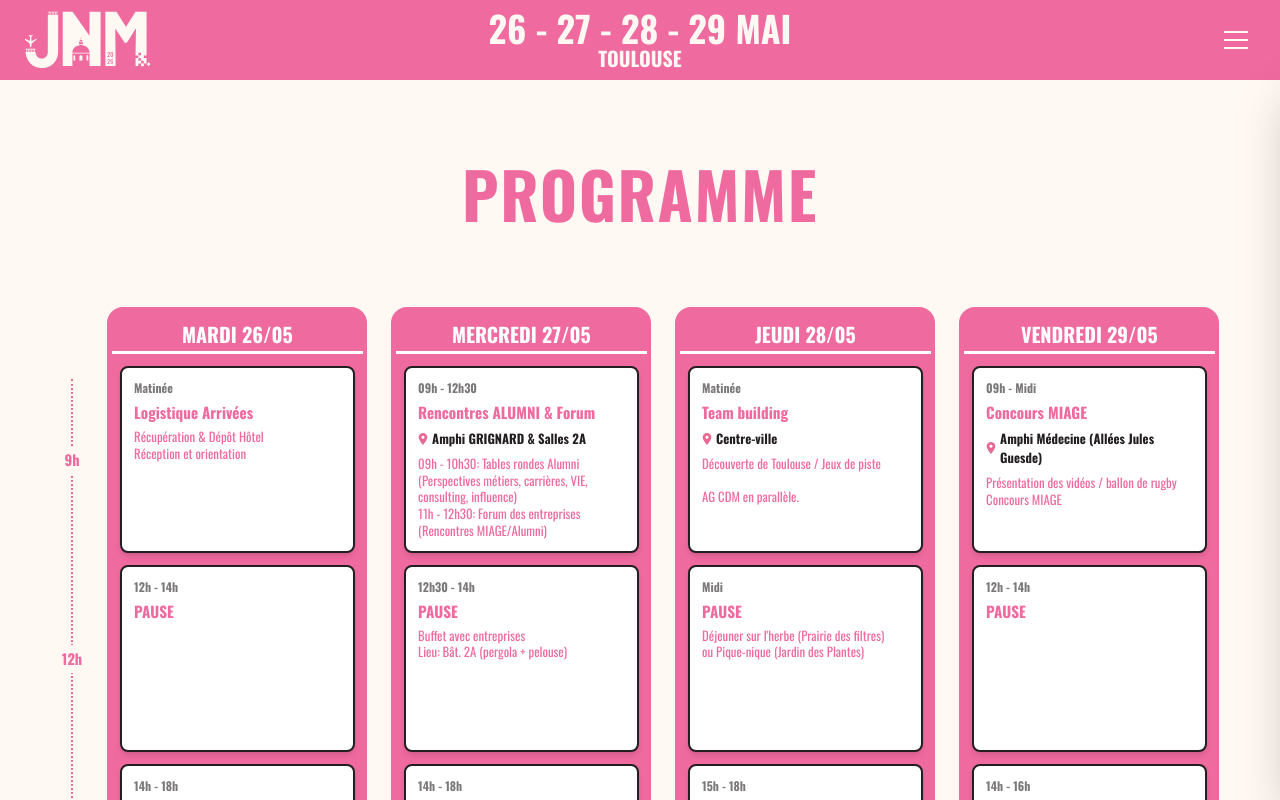
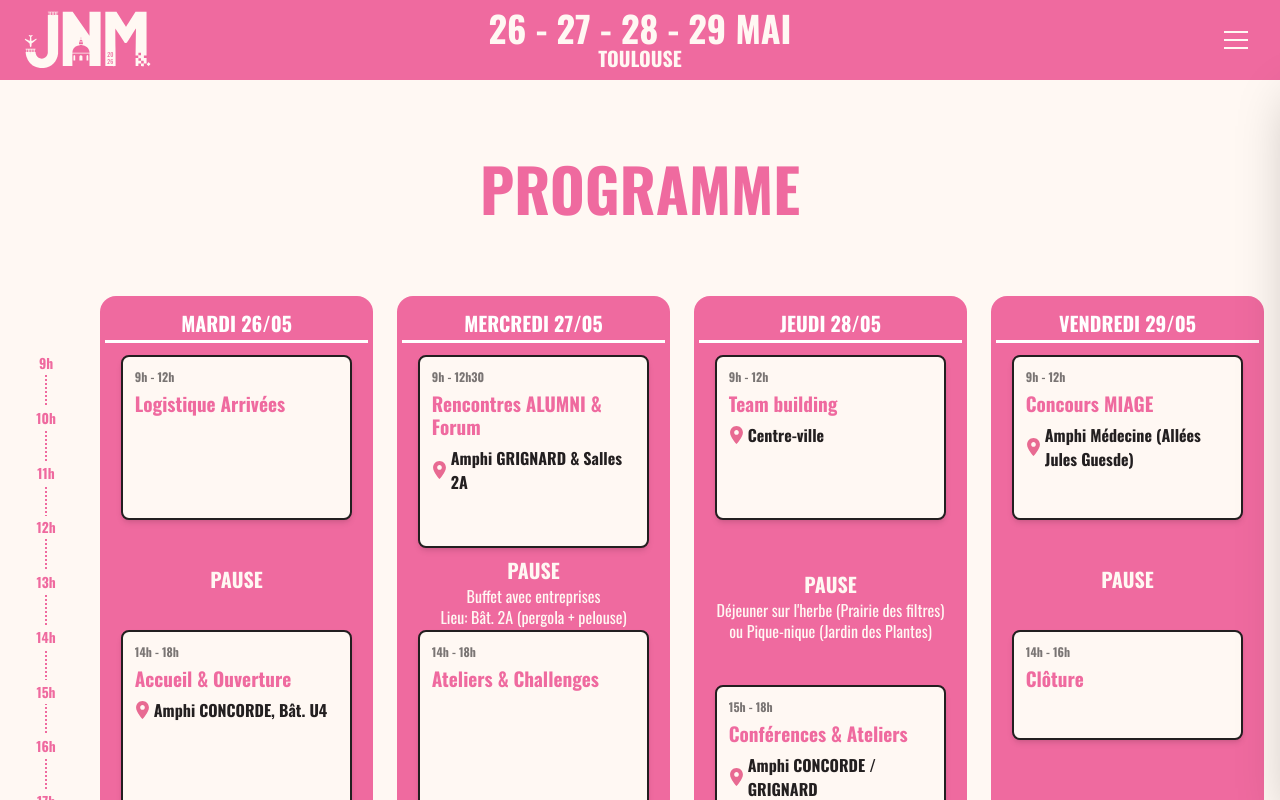
Before and after one commit to JPX87/jnm2026-front, a Next.js app: page /programme in a window 1280 px wide. Shown: the top 800 px of the page. Built offline with nearby package versions, Linux system fonts and the light colour scheme.

Commit message:
feat: Review 2 - Part Guillaume (#58)
* feat: Review 2 - Part Guillaume

```diff
--- a/src/app/(header)/programme/page.tsx
+++ b/src/app/(header)/programme/page.tsx
@@ -1,3 +1,4 @@
+import PageTemplate from "@/components/layout/PageTemplate/PageTemplate";
 import Programme from "@/components/ui/Programme/Programme";
 import { Metadata } from "next";
 
@@ -7,18 +8,9 @@ export const metadata: Metadata = {
 
 export default function ProgrammePage() {
     return (
-        <main className="relative bg-(--color-secondary) min-h-screen text-(--color-seconde-black) dark:bg-(--color-seconde-black) dark:text-(--color-secondary)">
-            <div className="flex flex-col gap-8 md:gap-12 py-8 md:py-12 pt-24 md:pt-32 max-w-7xl mx-auto px-4 sm:px-6 lg:px-8">
-                {/* Hero Section - Title */}
-                <div className="w-full">
-                    <h1 className="text-center text-3xl sm:text-4xl md:text-[3.5rem] lg:text-[4rem] font-black my-[20px] md:my-[30px] text-(--color-primary) uppercase tracking-wide">
-                        PROGRAMME
-                    </h1>
-                </div>
-
-                {/* Content Section */}
-                <Programme />
-            </div>
-        </main>
+        <PageTemplate title="PROGRAMME" className="!bg-(--color-secondary) dark:!bg-(--color-seconde-black) transition-all duration-300" titleClassName="text-(--color-primary)">
+            {/* Content Section */}
+            <Programme />
+        </PageTemplate>
     );
 }
--- a/src/components/ui/Programme/Programme.tsx
+++ b/src/components/ui/Programme/Programme.tsx
@@ -1,116 +1,179 @@
-import React from "react";
+import React, { Fragment } from "react";
 
-const timeSlots = [
-    { name: "Matin", hours: "9h", endTime: "12h" },
-    { name: "Déjeuner", hours: "12h", endTime: "14h" },
-    { name: "Après-midi", hours: "14h", endTime: "18h" },
-    { name: "Soirée", hours: "20h", endTime: "…" },
-] as const;
+// Conversion heure -> nombre
+const timeToMinutes = (time: string): number => {
+    const [hours, minutes] = time.split("h").map(Number);
+    return hours * 60 + (minutes || 0);
+};
 
-type TimeSlot = (typeof timeSlots)[number]["name"];
+// Format heure à partir de minutes depuis minuit
+const minutesToTime = (minutes: number): string => {
+    const h = Math.floor(minutes / 60);
+    const m = minutes % 60;
+    return m === 0 ? `${h}h` : `${h}h${m}`;
+};
+
+interface EventBlock {
+    title?: string;
+    location?: string;
+    content?: string;
+    startTime: string; // Format: "9h", "14h30", etc
+    duration: number; // En heures (peut être 2.5, 3, 4, etc)
+    borderDisable?: boolean;
+}
 
 interface DaySchedule {
     day: string;
-    slots: Record<TimeSlot, { title?: string; location?: string; content?: string; time?: string }>;
+    events: EventBlock[];
 }
 
 const programme: DaySchedule[] = [
     {
         day: "Mardi 26/05",
-        slots: {
-            Matin: {
+        events: [
+            {
                 title: "Logistique Arrivées",
                 content: "Récupération & Dépôt Hôtel\nRéception et orientation",
-                time: "Matinée",
+                startTime: "9h",
+                duration: 3,
             },
-            Déjeuner: {
-                title: "PAUSE"
+            {
+                title: "PAUSE",
+                startTime: "12h",
+                duration: 2,
+                borderDisable: true,
             },
-            "Après-midi": {
-                time: "14h - 18h",
+            {
                 title: "Accueil & Ouverture",
                 location: "Amphi CONCORDE, Bât. U4",
                 content: "14h: Étiquetage bagages & jeux d'attente\n15h: Ouverture JNM26 & Discours\n16h - 18h: Activité « Ice Breaker »",
+                startTime: "14h",
+                duration: 4,
             },
-            Soirée: {
+            {
+                title: "PAUSE",
+                startTime: "18h",
+                duration: 2,
+                borderDisable: true,
+            },
+            {
                 title: "Soirée d'Accueil",
                 location: "Esplanade ou l'Upsidom",
-                content: "Détails à définir"
+                content: "Détails à définir",
+                startTime: "20h",
+                duration: 3,
             },
-        },
+        ],
     },
     {
         day: "Mercredi 27/05",
-        slots: {
-            Matin: {
-                time: "09h - 12h30",
+        events: [
+            {
                 title: "Rencontres ALUMNI & Forum",
                 location: "Amphi GRIGNARD & Salles 2A",
                 content: "09h - 10h30: Tables rondes Alumni (Perspectives métiers, carrières, VIE, consulting, influence)\n11h - 12h30: Forum des entreprises (Rencontres MIAGE/Alumni)",
+                startTime: "9h",
+                duration: 3.5,
             },
-            Déjeuner: {
+            {
                 title: "PAUSE",
                 content: "Buffet avec entreprises\nLieu: Bât. 2A (pergola + pelouse)",
-                time: "12h30 - 14h"
+                startTime: "12h30",
+                duration: 1.5,
+                borderDisable: true,
             },
-            "Après-midi": {
+            {
                 title: "Ateliers & Challenges",
-                time: "14h - 18h",
                 content: "14h - 15h30: Green IT (IA & empreinte carbone / IA conscientisée)\n16h - 18h: E-Sport (Étudiants vs Entreprises avec CGI & EXTIA)",
+                startTime: "14h",
+                duration: 4,
             },
-            Soirée: {
+            {
+                title: "PAUSE",
+                startTime: "18h",
+                duration: 2,
+                borderDisable: true,
+            },
+            {
                 title: "Bowling",
+                startTime: "20h",
+                duration: 3,
             },
-        },
+        ],
     },
     {
         day: "Jeudi 28/05",
-        slots: {
-            Matin: {
-                time: "Matinée",
+        events: [
+            {
                 title: "Team building",
                 location: "Centre-ville",
-                content: "Découverte de Toulouse / Jeux de piste\n\nAG CDM en parallèle."
+                content: "Découverte de Toulouse / Jeux de piste\n\nAG CDM en parallèle.",
+                startTime: "9h",
+                duration: 3,
             },
-            Déjeuner: {
+            {
                 title: "PAUSE",
                 content: "Déjeuner sur l'herbe (Prairie des filtres)\nou Pique-nique (Jardin des Plantes)",
-                time: "Midi"
+                startTime: "12h",
+                duration: 3,
+                borderDisable: true,
             },
-            "Après-midi": {
+            {
                 title: "Conférences & Ateliers",
-                time: "15h - 18h",
                 location: "Amphi CONCORDE / GRIGNARD",
                 content: "15h - 16h30: Conférence Table Ronde (Aéronautique / Cyberdéfense)\n16h45 - 18h: Atelier Pitch en ascenseur (Pecha Kucha)",
+                startTime: "15h",
+                duration: 3,
             },
-            Soirée: {
+            {
+                title: "PAUSE",
+                startTime: "18h",
+                duration: 2,
+                borderDisable: true,
+            },
+            {
                 title: "Soirée conviviale",
                 location: "« Central » de la fac",
-                content: "Quizz MIAGE & JNM (Kahoot)"
+                content: "Quizz MIAGE & JNM (Kahoot)",
+                startTime: "20h",
+                duration: 3,
             },
-        },
+        ],
     },
     {
         day: "Vendredi 29/05",
-        slots: {
-            Matin: {
-                time: "09h - Midi",
+        events: [
+            {
                 title: "Concours MIAGE",
                 location: "Amphi Médecine (Allées Jules Guesde)",
-                content: "Présentation des vidéos / ballon de rugby Concours MIAGE"
+                content: "Présentation des vidéos / ballon de rugby Concours MIAGE",
+                startTime: "9h",
+                duration: 3,
             },
-            Déjeuner: {
-                title: "PAUSE"
+            {
+                title: "PAUSE",
+                startTime: "12h",
+                duration: 2,
+                borderDisable: true,
             },
-            "Après-midi": {
-                time: "14h - 16h",
+            {
                 title: "Clôture",
                 content: "Résultats « Concours MIAGE »\nClôture de l'événement",
+                startTime: "14h",
+                duration: 2,
             },
-            Soirée: {
+            {
+                title: "PAUSE",
+                startTime: "16h",
+                duration: 4,
+                borderDisable: true,
+            },
+            {
                 title: "GALA",
+                startTime: "20h",
+                duration: 3,
             },
-        },
+        ],
     },
 ];
 
@@ -124,99 +187,180 @@ function renderContent(content?: string) {
     ));
 }
 
+function getEndTime(startTime: string, duration: number): string {
+    const startMin = timeToMinutes(startTime);
+    const endMin = startMin + duration * 60;
+    return minutesToTime(endMin);
+}
+
+function getDayTimeRange(events: EventBlock[]): { minTime: number; maxTime: number } {
+    const times = events.map(e => timeToMinutes(e.startTime));
+    const endTimes = events.map(e => timeToMinutes(e.startTime) + e.duration * 60);
+    return {
+        minTime: Math.min(...times),
+        maxTime: Math.max(...endTimes),
+    };
+}
+
+// ── Composant réutilisable pour le rendu d'un événement ──
+interface EventCardProps {
+    event: EventBlock;
+    isPositioned?: boolean; // Si true, utilise le positionnement absolu (desktop)
+    minTime?: number;
+    maxTime?: number;
+}
+
+function EventCard({ event, isPositioned = false, minTime = 0, maxTime = 1440 }: EventCardProps) {
+    let topPercent = 0;
+    let heightPercent = 100;
+
+    if (isPositioned && maxTime > minTime) {
+        const eventStart = timeToMinutes(event.startTime);
+        const eventDuration = event.duration * 60;
+        const dayDurationMinutes = maxTime - minTime;
+        topPercent = ((eventStart - minTime) / dayDurationMinutes) * 100;
+        heightPercent = (eventDuration / dayDurationMinutes) * 100;
+    }
+
+    const isEmptyBlock = event.borderDisable;
+
+    return (
+        <div
+            className={`${isPositioned ? "absolute" : ""} ${isEmptyBlock ? "border-0" : "bg-(--color-secondary) border-2 border-(--color-seconde-black) rounded-lg p-3 shadow-md"
+                } ${!isPositioned && !isEmptyBlock ? "border-2 border-(--color-seconde-black) rounded-lg p-3 text-(--color-seconde-black) flex flex-col gap-1 shadow-md" : ""} text-(--color-seconde-black) flex flex-col gap-1 overflow-hidden`}
+            style={
+                isPositioned
+                    ? {
+                        top: `${topPercent}%`,
+                        height: `${heightPercent}%`,
+                        left: "0.5rem",
+                        right: "0.5rem",
+                    }
+                    : {}
+            }
+        >
+            {!isEmptyBlock ? (
+                <>
+                    <div className="font-bold text-xs text-(--color-seconde-black) opacity-60 mb-[0.15rem] flex items-center gap-1">
+                        {event.startTime} - {getEndTime(event.startTime, event.duration)}
+                    </div>
+                    {event.title && (
+                        <div className="text-(--color-primary) font-extrabold text-[1.2rem] leading-[1.2]">{event.title}</div>
+                    )}
+                    {event.location && (
+                        <div className="font-bold text-md text-(--color-seconde-black) flex items-center gap-1 mt-1">
+                            <svg width="15" height="18" viewBox="0 0 10 14" fill="none" xmlns="http://www.w3.org/2000/svg" className="flex-none flex-shrink-0">
+                                <path d="M5 0C2.24 0 0 2.24 0 5C0 8.75 5 14 5 14C5 14 10 8.75 10 5C10 2.24 7.76 0 5 0ZM5 6.8C4.01 6.8 3.2 5.99 3.2 5C3.2 4.01 4.01 3.2 5 3.2C5.99 3.2 6.8 4.01 6.8 5C6.8 5.99 5.99 6.8 5 6.8Z" fill="#E86A92" />
+                            </svg>
+                            <span className="overflow-hidden text-ellipsis line-clamp-2">{event.location}</span>
+                        </div>
+                    )}
+                </>
+            ) : (
+                <div className="align-center content-center text-(--color-secondary) dark:text-(--color-primary) m-auto">
+                    {event.title && (
+                        <div className="pt-2 text-center text-xl font-extrabold leading-[1.2]">
+                            {event.title}
+                        </div>
+                    )}
+                    {event.location && (
+                        <div className="font-bold text-3xl text-(--color-seconde-black) flex items-center gap-1 mt-1">
+                            <svg width="10" height="12" viewBox="0 0 10 14" fill="none" xmlns="http://www.w3.org/2000/svg" className="flex-none flex-shrink-0">
+                                <path d="M5 0C2.24 0 0 2.24 0 5C0 8.75 5 14 5 14C5 14 10 8.75 10 5C10 2.24 7.76 0 5 0ZM5 6.8C4.01 6.8 3.2 5.99 3.2 5C3.2 4.01 4.01 3.2 5 3.2C5.99 3.2 6.8 4.01 6.8 5C6.8 5.99 5.99 6.8 5 6.8Z" fill="#E86A92" />
+                            </svg>
+                            <span className="overflow-hidden text-ellipsis line-clamp-2">{event.location}</span>
+                        </div>
+                    )}
+                    {event.content && (
+                        <div className="text-center text-md leading-[1.3] mt-1 overflow-hidden text-ellipsis line-clamp-3">
+                            {renderContent(event.content)}
+                        </div>
+                    )}
+                </div>
+            )}
+        </div>
+    );
+}
+
 export default function Programme() {
+    // Calculer les heures min/max globales
+    const allTimes = programme.flatMap(day => {
+        const times = day.events.map(e => timeToMinutes(e.startTime));
+        const endTimes = day.events.map(e => timeToMinutes(e.startTime) + e.duration * 60);
+        return [...times, ...endTimes];
+    });
+
+    const globalMinTime = Math.floor(Math.min(...allTimes) / 60) * 60; // Arrondir à l'heure inf
+    const globalMaxTime = Math.ceil(Math.max(...allTimes) / 60) * 60; // Arrondir à l'heure sup
+    const totalHours = (globalMaxTime - globalMinTime) / 60;
+
+    const renderEventBlock = (event: EventBlock, minTime: number, maxTime: number) => {
+        return <EventCard key={event.startTime} event={event} isPositioned={true} minTime={minTime} maxTime={maxTime} />;
+    };
+
     return (
         <div className="w-full flex justify-center">
-            <div className="hidden md:flex justify-center gap-6 w-full max-w-[1200px]">
+            {/* ── Desktop: Timeline view ── */}
+            <div className="hidden lg:flex justify-center gap-6 w-full max-w-[1400px] px-4">
                 {/* ── Timeline Axis (Left) ── */}
-                <div className="flex flex-col py-[0.8rem] pb-8 relative">
-                    <div className="absolute top-[4.5rem] bottom-8 left-1/2 -translate-x-1/2 w-[2px] border-l-[2px] border-dotted border-(--color-primary) dark:border-(--color-secondary) z-0" />
-                    <div className="text-xl pb-[0.4rem] mb-3 invisible" aria-hidden="true">
-                        &nbsp;
-                    </div>
-                    <div className="grid grid-rows-4 gap-3 flex-1 relative z-10">
-                        {timeSlots.map((slot) => (
-                            <div key={slot.name} className="flex flex-col items-center justify-center text-(--color-primary) dark:text-(--color-secondary) font-extrabold text-[0.9rem]">
-                                <span className="bg-(--color-secondary) dark:bg-(--color-seconde-black) py-[0.2rem] z-10 select-none">{slot.hours}</span>
+                <div className="flex flex-col relative pt-10" style={{ minWidth: "60px" }}>
+                    <div className="absolute top-14 bottom-0 left-1/2 -translate-x-1/2 w-[2px] border-l-[2px] border-dotted border-(--color-primary) dark:border-(--color-secondary)" />
+                    {Array.from({ length: Math.floor(totalHours) + 1 }).map((_, i) => {
+                        const hour = Math.floor(globalMinTime / 60) + i;
+                        return (
+                            <div
+                                key={i}
+                                className="flex flex-col items-center justify-center text-(--color-primary) dark:text-(--color-secondary) font-extrabold text-[0.85rem] relative z-10"
+                                style={{ height: `${(60 / (globalMaxTime - globalMinTime)) * 100}%` }}
+                            >
+                                <span className="bg-(--color-secondary) dark:bg-(--color-seconde-black) transition-all duration-300 px-1 py-[0.1rem]">{hour}h</span>
                             </div>
-                        ))}
-                    </div>
+                        );
+                    })}
                 </div>
 
                 {/* ── Day Columns ── */}
-                {programme.map((day) => (
-                    <div key={day.day} className="flex-1 bg-(--color-primary) dark:bg-(--color-secondary) rounded-2xl flex flex-col p-[0.8rem] pb-8 md:min-h-[700px] md:max-w-[260px]">
-                        <div className="text-white dark:text-(--color-seconde-black) font-black text-xl text-center uppercase pb-[0.4rem] mb-3 relative after:content-[''] after:absolute after:bottom-0 after:-left-2 after:-right-2 after:h-[3px] after:bg-white dark:after:bg-(--color-seconde-black)">
-                            {day.day}
+                {programme.map((day) => {
+                    const timeRange = getDayTimeRange(day.events);
+                    const dayDuration = timeRange.maxTime - timeRange.minTime;
+                    const dayHours = dayDuration / 60;
+
+                    return (
+                        <div
+                            key={day.day}
+                            className="flex-1 bg-(--color-primary) dark:bg-(--color-secondary) transition-all duration-300 rounded-2xl flex flex-col p-[0.8rem] pb-8"
+                            style={{ minWidth: "240px" }}
+                        >
+                            <div className="text-white dark:text-(--color-seconde-black) font-black text-xl text-center uppercase pb-[0.4rem] mb-3 relative after:content-[''] after:absolute after:bottom-0 after:-left-2 after:-right-2 after:h-[3px] after:bg-white dark:after:bg-(--color-seconde-black) transition-all duration-300">
+                                {day.day}
+                            </div>
+
+                            <div
+                                className="relative flex-1"
+                                style={{
+                                    minHeight: `${dayHours * 55}px`,
+                                }}
+                            >
+                                {day.events.map((event) => renderEventBlock(event, timeRange.minTime, timeRange.maxTime))}
+                            </div>
                         </div>
-
-                        <div className="grid grid-rows-4 gap-3 flex-1">
-                            {timeSlots.map((slot) => {
-                                const cell = day.slots[slot.name];
-
-                                // Render empty space if no content
-                                if (!cell.title && !cell.content) {
-                                    return <div key={slot.name} className="flex-1" />;
-                                }
-
-                                return (
-                                    <div key={slot.name} className="flex-1 bg-white border-2 border-(--color-seconde-black) rounded-lg p-3 text-(--color-seconde-black) relative text-[0.85rem] flex flex-col gap-1 shadow-md">
-                                        <div className="font-bold text-xs text-(--color-seconde-black) opacity-60 mb-[0.15rem] flex items-center gap-1">
-                                            {cell.time || `${slot.hours} - ${slot.endTime}`}
-                                        </div>
-                                        {cell.title && <div className="text-(--color-primary) font-extrabold text-[0.95rem] leading-[1.2] space-y-1">{cell.title}</div>}
-                                        {cell.location && (
-                                            <div className="font-bold text-[0.8rem] text-(--color-seconde-black) flex items-center gap-1 mt-1">
-                                                <svg width="10" height="12" viewBox="0 0 10 14" fill="none" xmlns="http://www.w3.org/2000/svg" className="flex-none">
-                                                    <path d="M5 0C2.24 0 0 2.24 0 5C0 8.75 5 14 5 14C5 14 10 8.75 10 5C10 2.24 7.76 0 5 0ZM5 6.8C4.01 6.8 3.2 5.99 3.2 5C3.2 4.01 4.01 3.2 5 3.2C5.99 3.2 6.8 4.01 6.8 5C6.8 5.99 5.99 6.8 5 6.8Z" fill="#E86A92"/>
-                                                </svg>
-                                                {cell.location}
-                                            </div>
-                                        )}
-                                        {cell.content && <div className="text-(--color-primary) text-[0.8rem] leading-[1.3] mt-1">{renderContent(cell.content)}</div>}
-                                    </div>
-                                );
-                            })}
-                        </div>
-                    </div>
-                ))}
+                    );
+                })}
             </div>
 
-            {/* ── Mobile: Card view ── */}
-            <div className="flex md:hidden flex-col gap-6 w-full max-w-lg mx-auto mt-8 px-4 sm:px-0">
+            {/* ── Tablet/Mobile: Card view ── */}
+            <div className="flex flex-row overflow-x-scroll lg:hidden flex-col gap-6 w-full max-w-2xl mx-auto mt-0 px-4">
                 {programme.map((day) => (
-                    <div key={day.day} className="flex-1 bg-(--color-primary) dark:bg-(--color-secondary) rounded-2xl flex flex-col p-[0.8rem] pb-8 w-full max-w-none min-h-0">
-                        <div className="text-white dark:text-(--color-seconde-black) font-black text-xl text-center uppercase pb-[0.4rem] mb-3 relative after:content-[''] after:absolute after:bottom-0 after:-left-2 after:-right-2 after:h-[3px] after:bg-white dark:after:bg-(--color-seconde-black)">
+                    <div key={day.day} className="min-w-[calc(100vw-35px)] bg-(--color-primary) dark:bg-(--color-secondary) transition-all duration-300 rounded-2xl flex flex-col p-[0.8rem] pb-8 w-full">
+                        <div className="text-white dark:text-(--color-seconde-black) font-black text-xl text-center uppercase pb-[0.4rem] mb-3 relative after:content-[''] after:absolute after:bottom-0 after:-left-2 after:-right-2 after:h-[3px] after:bg-white dark:after:bg-(--color-seconde-black) transition-all duration-300">
                             {day.day}
                         </div>
                         <div className="flex flex-col gap-3">
-                            {timeSlots.map((slot) => {
-                                const cell = day.slots[slot.name];
-                                if (!cell.title && !cell.content) return null;
-
-                                return (
-                                    <div key={slot.name} className="flex flex-col gap-1">
-                                        <div className="text-white dark:text-(--color-seconde-black) font-bold text-sm italic ml-1 drop-shadow-sm">
-                                            {slot.name} ({slot.hours})
-                                        </div>
-                                        <div className="flex-1 bg-white border-2 border-(--color-seconde-black) rounded-lg p-3 text-(--color-seconde-black) relative text-[0.85rem] flex flex-col gap-1 shadow-md">
-                                            <div className="font-bold text-xs text-(--color-seconde-black) opacity-60 mb-[0.15rem] flex items-center gap-1">
-                                                {cell.time || `${slot.hours} - ${slot.endTime}`}
-                                            </div>
-                                            {cell.title && <div className="text-(--color-primary) font-extrabold text-[0.95rem] leading-[1.2]">{cell.title}</div>}
-                                            {cell.location && (
-                                                <div className="font-bold text-[0.8rem] text-(--color-seconde-black) flex items-center gap-1 mt-1">
-                                                    <svg width="10" height="12" viewBox="0 0 10 14" fill="none" xmlns="http://www.w3.org/2000/svg" className="flex-none">
-                                                        <path d="M5 0C2.24 0 0 2.24 0 5C0 8.75 5 14 5 14C5 14 10 8.75 10 5C10 2.24 7.76 0 5 0ZM5 6.8C4.01 6.8 3.2 5.99 3.2 5C3.2 4.01 4.01 3.2 5 3.2C5.99 3.2 6.8 4.01 6.8 5C6.8 5.99 5.99 6.8 5 6.8Z" fill="#E86A92"/>
-                                                    </svg>
-                                                    {cell.location}
-                                                </div>
-                                            )}
-                                            {cell.content && <div className="text-(--color-primary) text-[0.8rem] leading-[1.3] mt-1">{renderContent(cell.content)}</div>}
-                                        </div>
-                                    </div>
-                                );
-                            })}
+                            {day.events.map((event) => (
+                                <div key={event.startTime} className="flex flex-col gap-1">
+                                    <EventCard event={event} isPositioned={false} />
+                                </div>
+                            ))}
                         </div>
                     </div>
                 ))}
```
Also changed, not shown: src/components/features/InscriptionContent/InscriptionContent.tsx (+17 -12 lines).
